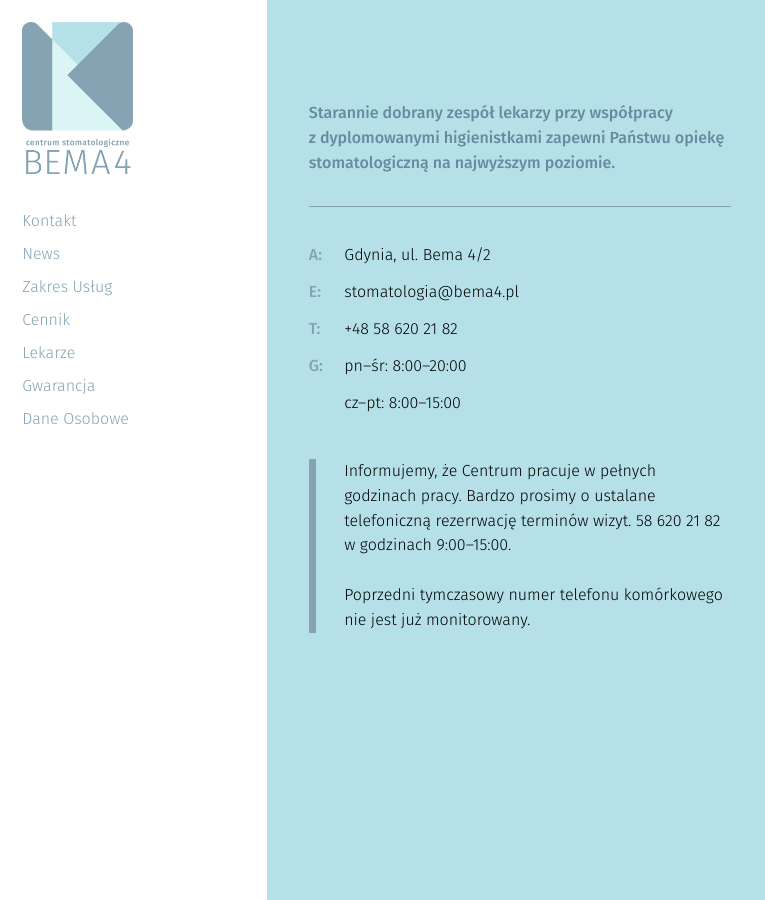
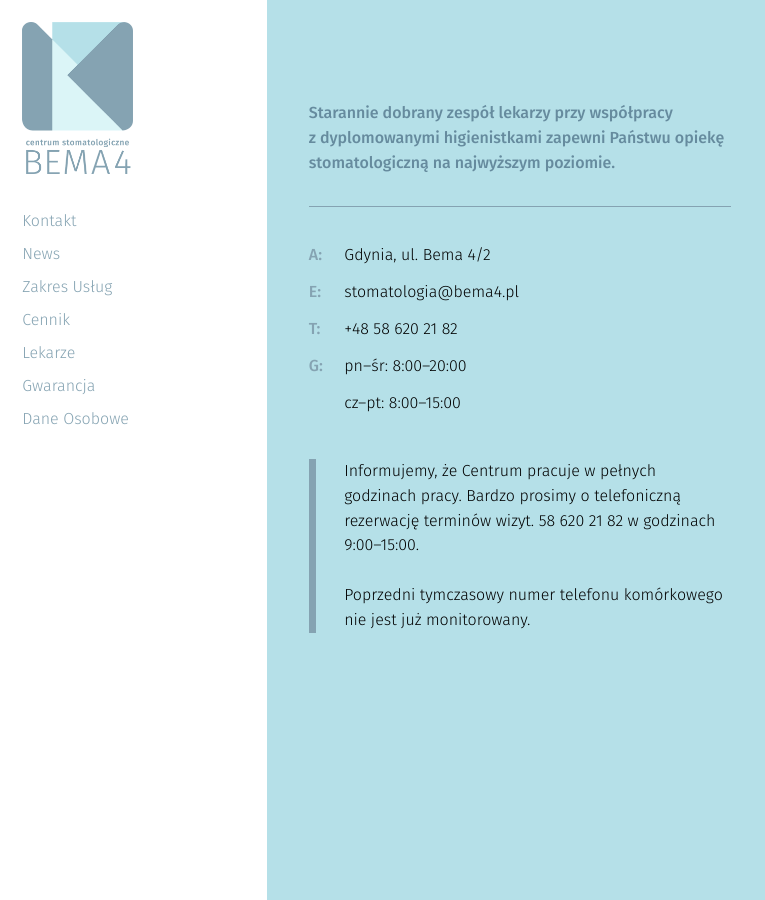
Before and after one commit to CSB4/bema4, a Jekyll site: the page built from index.html, in a window 1280 px wide and 900 px high. Shown: the whole window, without its empty margins (0-765 px from the left). Built offline with Jekyll 4.4.1, drawn with Linux system fonts in a browser that asks for light colours; nearby versions of some CDN libraries.

Commit message:
Update 0000-01-10-kontakt.markdown

```diff
--- a/_slides/0000-01-10-kontakt.markdown
+++ b/_slides/0000-01-10-kontakt.markdown
@@ -10,7 +10,7 @@ mail: "stomatologia@bema4.pl"
 godziny:
   - "<time itemprop=\"openingHours\" datetime=\"Mo-Th 08:00-20:00\"><b>pn&ndash;śr:</b> 8:00&ndash;20:00</time>"
   - "<time itemprop=\"openingHours\" datetime=\"Fr 08:00-15:00\"><b>cz&ndash;pt:</b> 8:00&ndash;15:00</time>"
-ogloszenie: 'Informujemy, że Centrum pracuje w pełnych godzinach pracy. Bardzo prosimy o ustalane telefoniczną rezerrwację terminów wizyt.&nbsp;<a href="tel:+48586202182">58&nbsp;620&nbsp;21&nbsp;82</a> w godzinach 9:00&ndash;15:00.<br><br>Poprzedni tymczasowy numer telefonu komórkowego nie jest już monitorowany.'
+ogloszenie: 'Informujemy, że Centrum pracuje w pełnych godzinach pracy. Bardzo prosimy o telefoniczną rezerwację terminów wizyt.&nbsp;<a href="tel:+48586202182">58&nbsp;620&nbsp;21&nbsp;82</a> w godzinach 9:00&ndash;15:00.<br><br>Poprzedni tymczasowy numer telefonu komórkowego nie jest już monitorowany.'
 fullscreen: true
 published: true
 ---
```
